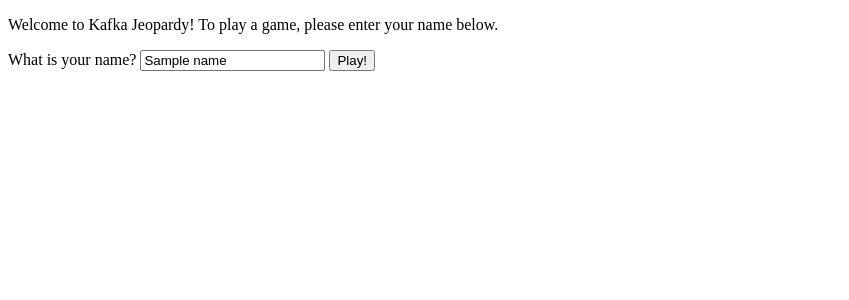
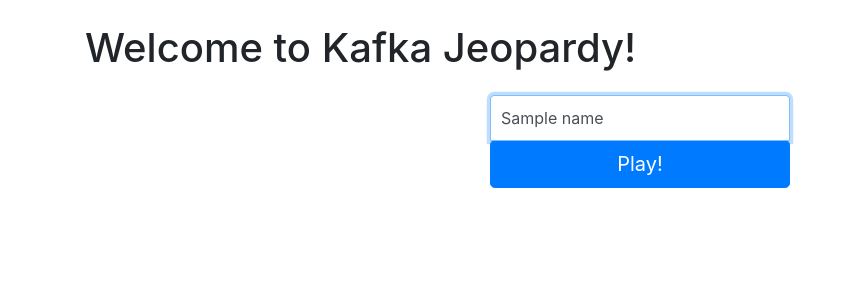
Before and after one commit to cfiller123/KafkaJeopardy, a Flask app: template templates/index.html in a window 1280 px wide. Shown: the top 300 px of the page, without its empty margins (0-849 px from the left). Run offline with Flask 2, Linux system fonts and the light colour scheme; the visitor is signed in with stand-in values (Sample User, id 1); tables that the repository leaves empty hold one stand-in row (values such as "Sample post"); the template is opened without the code that fills it: most values are stand-ins (such as "Sample title", 1, 10 or a date in 2020); some libraries are stand-ins or nearby versions.

Commit message:
fixed up some ux/ui stuff

```diff
--- /dev/null
+++ b/static/signin.css
@@ -0,0 +1,39 @@
+/* html,
+body {
+  height: 100%;
+} */
+
+/* body {
+  display: -ms-flexbox;
+  display: flex;
+  -ms-flex-align: center;
+  align-items: center;
+  padding-top: 40px;
+  padding-bottom: 40px;
+  background-color: #f5f5f5;
+} */
+
+.form-signin {
+  width: 100%;
+  max-width: 330px;
+  padding: 15px;
+  margin: auto;
+}
+.form-signin .checkbox {
+  font-weight: 400;
+}
+.form-signin .form-control {
+  position: relative;
+  box-sizing: border-box;
+  height: auto;
+  padding: 10px;
+  font-size: 16px;
+}
+.form-signin .form-control:focus {
+  z-index: 2;
+}
+.form-signin input[type="text"] {
+  margin-bottom: -1px;
+  border-bottom-right-radius: 0;
+  border-bottom-left-radius: 0;
+}
--- a/templates/index.html
+++ b/templates/index.html
@@ -1,7 +1,28 @@
 <!DOCTYPE html>
 <html lang="en">
-    <head><title>Kafka Jeopardy!</title></head>
-<body>
+    <head>
+        <meta charset="utf-8">
+        <meta name="viewport" content="width=device-width, initial-scale=1, shrink-to-fit=no">
+        <meta name="description" content="kafkajeopardy">
+        <meta name="author" content="carlfiller">
+
+        <link rel="shortcut icon" href="{{ url_for('static', filename='favicon.ico') }}">
+
+        <link rel="stylesheet" href="https://stackpath.bootstrapcdn.com/bootstrap/4.1.3/css/bootstrap.min.css" integrity="sha384-MCw98/SFnGE8fJT3GXwEOngsV7Zt27NXFoaoApmYm81iuXoPkFOJwJ8ERdknLPMO" crossorigin="anonymous">
+        <link href="/static/signin.css" rel="stylesheet">
+        <title>Kafka Jeopardy!</title>
+    </head>
+<br>
+<body class="container">
+        <p class="h1">
+                Welcome to Kafka Jeopardy!
+        </p>
+
+            <form method='post' class="form-signin">
+                    <label for="name" class="sr-only">Name:</label>
+                    <input type="text" id="name" class="form-control" placeholder="Name" name='name' value='{{name}}' required autofocus>
+                <button class="btn btn-lg btn-primary btn-block" type="Submit">Play!</button>
+            </form>
 
         {% with messages = get_flashed_messages(with_categories=True) %}
             {% if messages %}
@@ -13,17 +34,8 @@
             {% endif %}
         {% endwith %}
 
-    <p>
-        Welcome to Kafka Jeopardy! To play a game, please enter your name below.
-    </p>
-
-    <form method='post'>
-            <label>
-                What is your name?
-                <input type="text" name='name' value='{{name}}' />
-            </label>
-            <input type='submit' value='Play!' />
-    </form>
-
+    <script src="https://code.jquery.com/jquery-3.3.1.slim.min.js" integrity="sha384-q8i/X+965DzO0rT7abK41JStQIAqVgRVzpbzo5smXKp4YfRvH+8abtTE1Pi6jizo" crossorigin="anonymous"></script>
+    <script src="https://cdnjs.cloudflare.com/ajax/libs/popper.js/1.14.3/umd/popper.min.js" integrity="sha384-ZMP7rVo3mIykV+2+9J3UJ46jBk0WLaUAdn689aCwoqbBJiSnjAK/l8WvCWPIPm49" crossorigin="anonymous"></script>
+    <script src="https://stackpath.bootstrapcdn.com/bootstrap/4.1.3/js/bootstrap.min.js" integrity="sha384-ChfqqxuZUCnJSK3+MXmPNIyE6ZbWh2IMqE241rYiqJxyMiZ6OW/JmZQ5stwEULTy" crossorigin="anonymous"></script>
 </body>
 </html>
```
Also changed, not shown: templates/jeopardy.html (+27 -19 lines), main.py (line endings or trailing spaces), static/favicon - Copy.svg (added), static/favicon.ico (added). Lines whose indentation alone changed are shown as unchanged.
